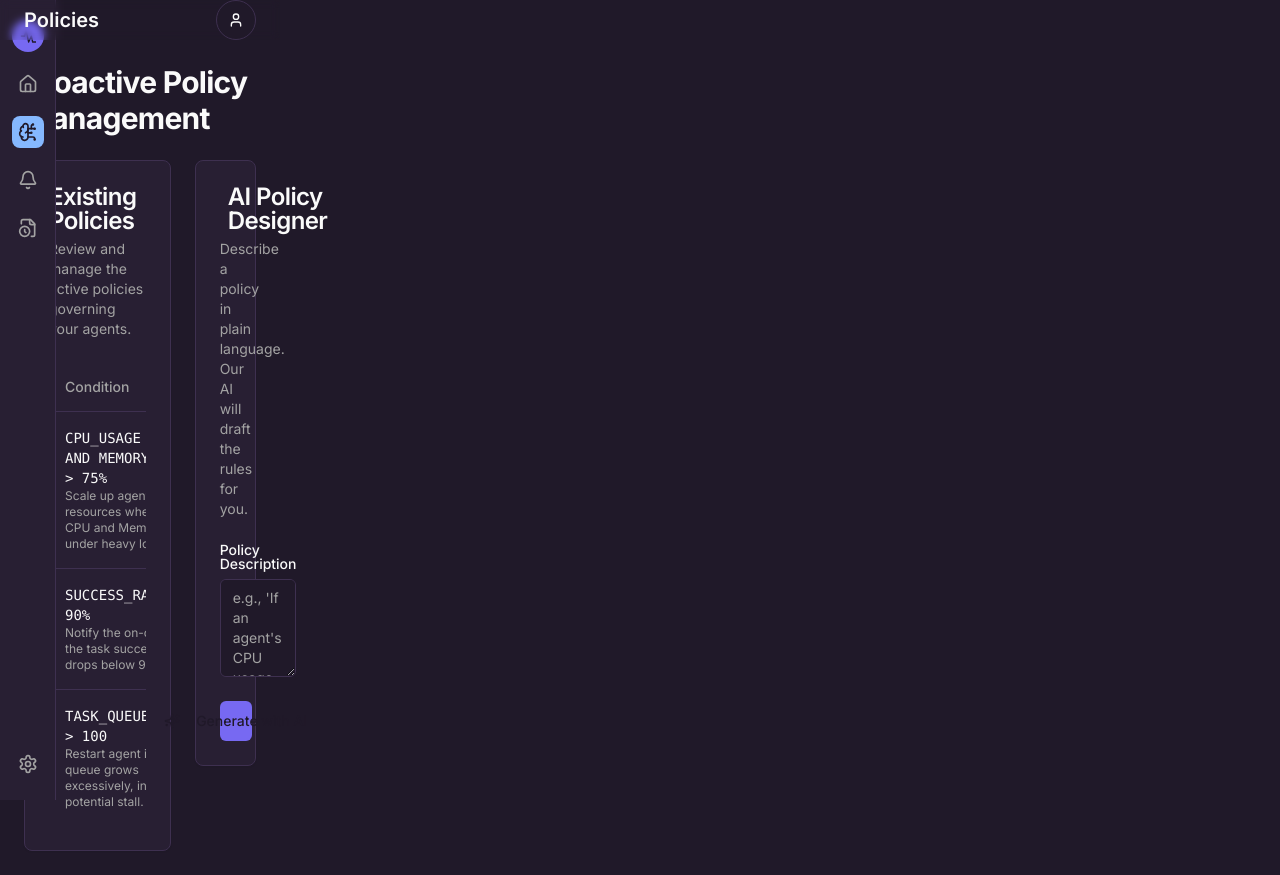
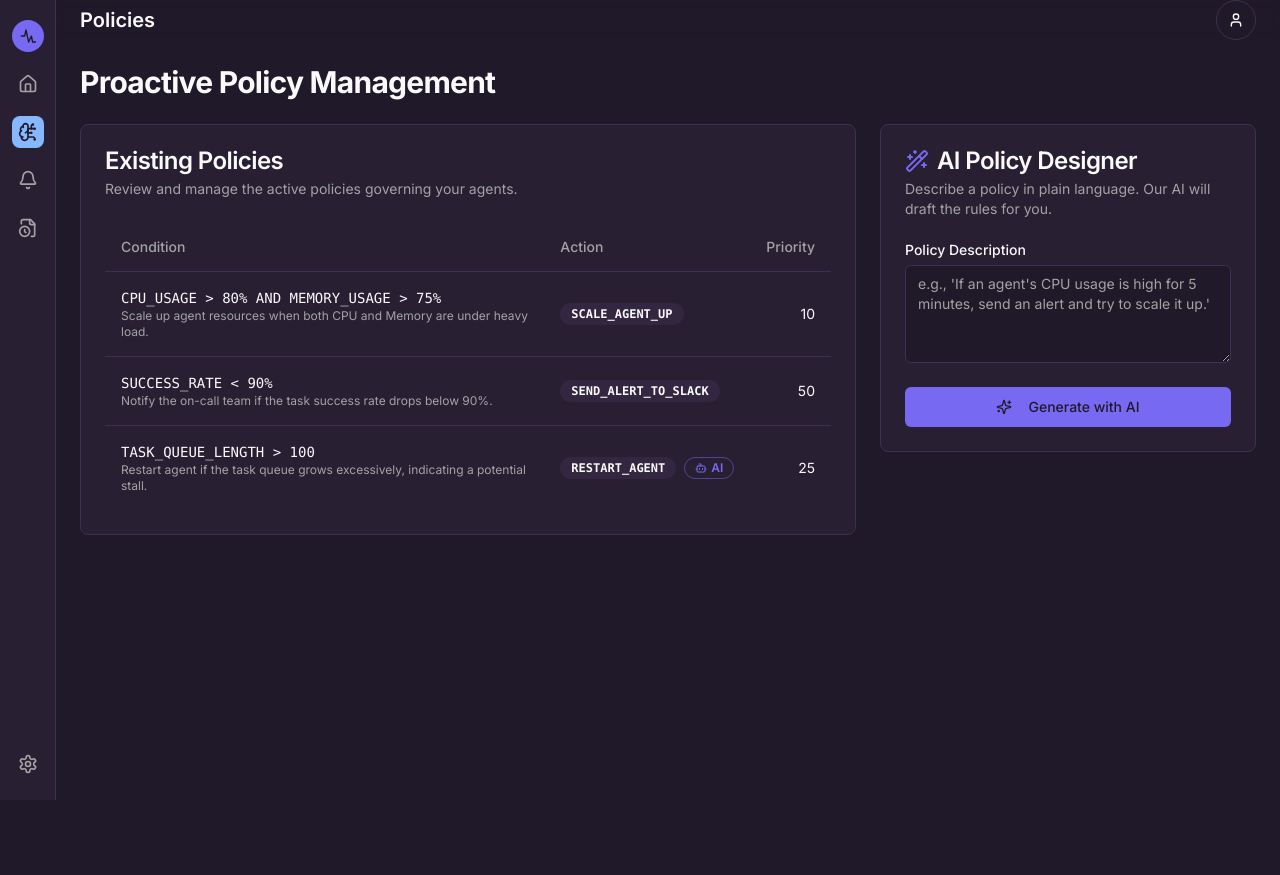
Before and after one commit to Adedev-W/GenAM-Studio-v1, a Next.js app: page /policies in a window 1280 px wide. After the commit the page ends 800 px from the top, so only its background shows below. Built offline with nearby package versions, Linux system fonts and the light colour scheme; what @genkit-ai/google-genai, genkit would draw is missing.

Commit message:
UI rusak dan menyempit

```diff
--- a/src/app/(app)/layout.tsx
+++ b/src/app/(app)/layout.tsx
@@ -3,9 +3,9 @@ import Sidebar from '@/components/layout/sidebar';
 
 export default function AppLayout({ children }: { children: React.ReactNode }) {
   return (
-    <div className="grid min-h-screen w-full md:grid-cols-[220px_1fr] lg:grid-cols-[280px_1fr]">
+    <div className="flex min-h-screen w-full">
       <Sidebar />
-      <div className="flex flex-col">
+      <div className="flex flex-1 flex-col sm:pl-14">
         <Header />
         <main className="flex flex-1 flex-col gap-4 p-4 lg:gap-6 lg:p-6 bg-background">
           {children}
```
